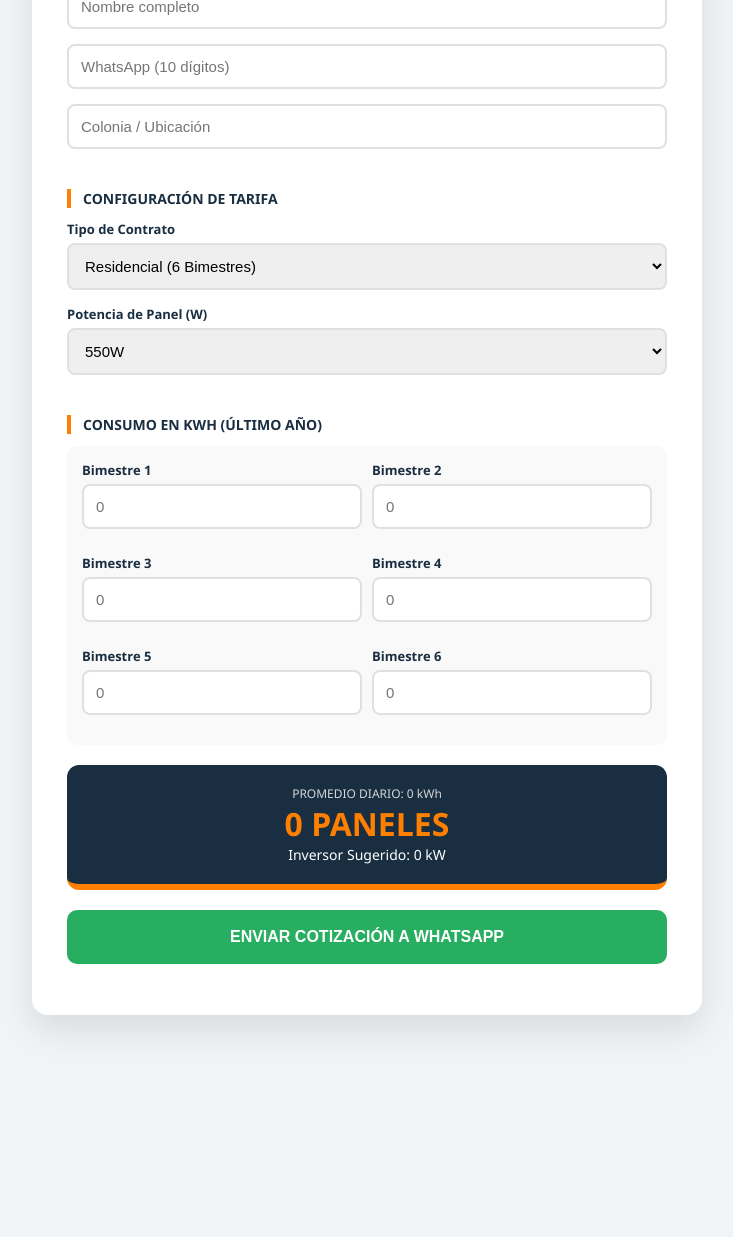
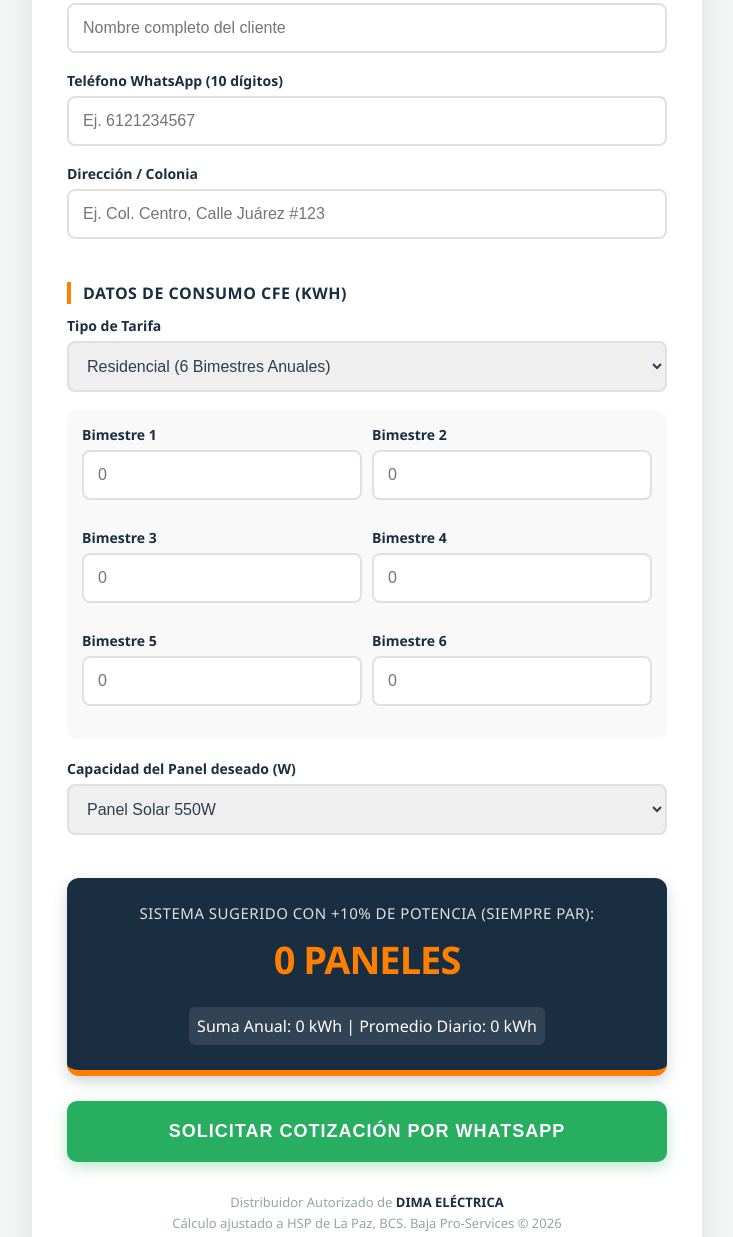
Before and after one commit to BajaProServices/DIMA_elecrtica_calculadora_de_consumo_electrico, a plain HTML site: page index.html in a window 1280 px wide. Shown: the part 750-1987 px from the top of the page, without its empty margins (273-1006 px from the left). Before the commit the page ends 1815 px from the top, so only its background shows below. Drawn offline with Linux system fonts and the light colour scheme.

Commit message:
Update index.html

```diff
--- a/index.html
+++ b/index.html
@@ -5,38 +5,43 @@
     <meta name="viewport" content="width=device-width, initial-scale=1.0">
     <title>Cotizador Solar Profesional | BAJA PRO-SERVICES</title>
     <style>
+        /* PALETA DE COLORES PROFESIONAL AJUSTADA A LA IMAGEN */
         :root {
-            --primary-blue: #1a2e41;
-            --accent-orange: #ff7f00;
+            --primary-blue: #1a2e41; /* Azul marino profundo del texto "DIMA" */
+            --accent-orange: #ff7f00; /* Naranja vibrante del logo esférico */
+            --bg-light: #f4f7f6;
             --text-dark: #2c3e50;
             --success-green: #27ae60;
         }
 
         body {
-            font-family: 'Segoe UI', sans-serif;
-            background-color: #f0f4f7;
+            font-family: 'Segoe UI', Tahoma, Geneva, Verdana, sans-serif;
+            background-color: var(--bg-light);
             margin: 0;
             padding: 0;
             color: var(--text-dark);
         }
 
+        /* Estilos para el Hero Image */
         .hero-container {
             width: 100%;
             max-width: 800px;
             margin: 0 auto;
-            line-height: 0;
+            line-height: 0; /* Elimina espacio extra debajo de la imagen */
+            position: relative;
         }
 
         .hero-image {
             width: 100%;
             height: auto;
-            border-bottom: 3px solid var(--primary-blue);
+            /* Borde inferior profesional en azul marino */
+            border-bottom: 4px solid var(--primary-blue);
             box-shadow: 0 4px 15px rgba(0,0,0,0.15);
         }
 
         .container {
             max-width: 600px;
-            margin: -30px auto 50px;
+            margin: -30px auto 50px; /* Sube un poco para un efecto overlay moderno */
             background: white;
             padding: 35px;
             border-radius: 16px;
@@ -45,30 +50,65 @@
             z-index: 10;
         }
 
-        header { text-align: center; margin-bottom: 30px; }
-        header h1 { color: var(--primary-blue); margin: 0; font-size: 26px; }
+        header {
+            text-align: center;
+            margin-bottom: 30px;
+            padding-bottom: 15px;
+            border-bottom: 1px solid #eee;
+        }
+
+        header h1 {
+            margin: 0;
+            color: var(--primary-blue); /* Texto en azul marino */
+            font-size: 28px;
+            font-weight: 800;
+            letter-spacing: -0.5px;
+        }
+        header p {
+            margin: 8px 0 0;
+            font-size: 13px;
+            color: #7f8c8d;
+            text-transform: uppercase;
+            letter-spacing: 1.5px;
+            font-weight: 600;
+        }
 
         .section-title {
             font-weight: 700;
             margin: 25px 0 12px;
             display: block;
-            border-left: 4px solid var(--accent-orange);
+            border-left: 4px solid var(--accent-orange); /* Acento en naranja */
             padding-left: 12px;
             color: var(--primary-blue);
+            font-size: 16px;
             text-transform: uppercase;
-            font-size: 14px;
+            letter-spacing: 0.5px;
         }
 
-        label { display: block; margin-bottom: 5px; font-size: 13px; font-weight: 600; color: var(--primary-blue); }
+        label {
+            display: block;
+            margin-bottom: 6px;
+            font-size: 14px;
+            font-weight: 600;
+            color: var(--primary-blue);
+        }
 
         input, select {
             width: 100%;
-            padding: 12px;
-            margin-bottom: 15px;
+            padding: 14px;
+            margin-bottom: 18px;
             border: 2px solid #e0e0e0;
             border-radius: 8px;
             box-sizing: border-box;
-            font-size: 15px;
+            font-size: 16px;
+            transition: border-color 0.3s, box-shadow 0.3s;
+            color: var(--text-dark);
+        }
+
+        input:focus, select:focus {
+            border-color: var(--primary-blue);
+            outline: none;
+            box-shadow: 0 0 0 3px rgba(26, 46, 65, 0.1);
         }
 
         /* Grid para meses/bimestres */
@@ -85,169 +125,290 @@
         .result-box {
             background: var(--primary-blue);
             color: white;
-            padding: 20px;
+            padding: 25px;
             border-radius: 12px;
             text-align: center;
+            margin-top: 25px;
             border-bottom: 6px solid var(--accent-orange);
+            box-shadow: 0 6px 15px rgba(26, 46, 65, 0.2);
         }
 
-        .result-value { font-size: 32px; font-weight: 800; color: var(--accent-orange); }
+        .result-box-label {
+            font-size: 15px;
+            opacity: 0.85;
+            font-weight: 500;
+            letter-spacing: 0.5px;
+        }
+
+        .result-value {
+            font-size: 38px;
+            font-weight: 800;
+            color: var(--accent-orange);
+            margin: 10px 0;
+            letter-spacing: -1px;
+        }
+
+        .result-panels {
+            margin-top: 12px;
+            font-size: 16px;
+            font-weight: 500;
+            background: rgba(255,255,255,0.1);
+            padding: 8px;
+            border-radius: 6px;
+            display: inline-block;
+        }
 
         button {
             width: 100%;
             background-color: var(--success-green);
             color: white;
-            padding: 18px;
+            padding: 20px;
             border: none;
             border-radius: 10px;
-            font-size: 16px;
+            font-size: 18px;
             font-weight: 700;
             cursor: pointer;
-            margin-top: 20px;
+            transition: all 0.3s;
+            margin-top: 25px;
+            display: flex;
+            align-items: center;
+            justify-content: center;
+            gap: 12px;
+            text-transform: uppercase;
+            letter-spacing: 1px;
+            box-shadow: 0 5px 15px rgba(39, 174, 96, 0.3);
         }
 
-        .hidden { display: none; }
+        button:hover {
+            background-color: #219150;
+            transform: translateY(-3px);
+            box-shadow: 0 8px 20px rgba(39, 174, 96, 0.4);
+        }
 
-        @media (max-width: 500px) {
-            .inputs-grid { grid-template-columns: 1fr; }
+        button:active {
+            transform: translateY(-1px);
+        }
+
+        .footer-info {
+            text-align: center;
+            font-size: 13px;
+            margin-top: 30px;
+            color: #95a5a6;
+            line-height: 1.6;
+        }
+
+        /* Clase para ocultar elementos */
+        .hidden {
+            display: none;
+        }
+
+        /* Responsive */
+        @media (max-width: 520px) {
+            .inputs-grid { grid-template-columns: 1fr; gap: 0; }
+            .container { margin-top: -15px; width: 92%; padding: 25px; border-radius: 12px; }
+            header h1 { font-size: 22px; }
+            .result-value { font-size: 30px; }
+            button { padding: 16px; font-size: 16px; }
         }
     </style>
 </head>
 <body>
 
 <div class="hero-container">
-    <img src="https://i.ibb.co/XRTmGzN/DIMA.jpg" alt="DIMA ELECTRICA Hero" class="hero-image">
+    <img src="https://i.ibb.co/XRTmGzN/DIMA-ELECTRICA-HERO.jpg" alt="DIMA ELECTRICA Hero" class="hero-image">
 </div>
 
 <div class="container">
     <header>
         <h1>BAJA PRO-SERVICES</h1>
-        <p style="font-size: 12px; color: gray;">SISTEMAS FOTOVOLTAICOS PROFESIONALES</p>
+        <p>La Paz, Baja California Sur, MX</p>
     </header>
 
     <form id="solarForm">
-        <span class="section-title">Datos del Cliente</span>
-        <input type="text" id="nombre" placeholder="Nombre completo" required>
-        <input type="tel" id="telefono" placeholder="WhatsApp (10 dígitos)" required>
-        <input type="text" id="direccion" placeholder="Colonia / Ubicación" required>
+        <span class="section-title">Información del Cliente</span>
+        <input type="text" id="nombre" placeholder="Nombre completo del cliente" required>
 
-        <span class="section-title">Configuración de Tarifa</span>
-        <label>Tipo de Contrato</label>
-        <select id="tipoTarifa" onchange="toggleInputs()">
-            <option value="bimestral">Residencial (6 Bimestres)</option>
-            <option value="mensual">Comercial (12 Meses)</option>
+        <label>Teléfono WhatsApp (10 dígitos)</label>
+        <input type="tel" id="telefono" placeholder="Ej. 6121234567" pattern="[0-9]{10}" required>
+
+        <label>Dirección / Colonia</label>
+        <input type="text" id="direccion" placeholder="Ej. Col. Centro, Calle Juárez #123" required>
+
+        <span class="section-title">Datos de Consumo CFE (kWh)</span>
+
+        <label>Tipo de Tarifa</label>
+        <select id="tipoTarifa" onchange="alternarInputsConsumo()">
+            <option value="bimestral">Residencial (6 Bimestres Anuales)</option>
+            <option value="mensual">Comercial (12 Meses Anuales)</option>
         </select>
 
-        <label>Potencia de Panel (W)</label>
-        <select id="potenciaPanel" onchange="calcular()">
-            <option value="550">550W</option>
-            <option value="620">620W</option>
-            <option value="650">650W</option>
-            <option value="720">720W</option>
+        <div id="apartadosBimestrales" class="inputs-grid">
+            <div><label>Bimestre 1</label><input type="number" class="consumo-bimestre" placeholder="0"></div>
+            <div><label>Bimestre 2</label><input type="number" class="consumo-bimestre" placeholder="0"></div>
+            <div><label>Bimestre 3</label><input type="number" class="consumo-bimestre" placeholder="0"></div>
+            <div><label>Bimestre 4</label><input type="number" class="consumo-bimestre" placeholder="0"></div>
+            <div><label>Bimestre 5</label><input type="number" class="consumo-bimestre" placeholder="0"></div>
+            <div><label>Bimestre 6</label><input type="number" class="consumo-bimestre" placeholder="0"></div>
+        </div>
+
+        <div id="apartadosMensuales" class="inputs-grid hidden">
+            <div><label>Enero</label><input type="number" class="consumo-mes" placeholder="0"></div>
+            <div><label>Febrero</label><input type="number" class="consumo-mes" placeholder="0"></div>
+            <div><label>Marzo</label><input type="number" class="consumo-mes" placeholder="0"></div>
+            <div><label>Abril</label><input type="number" class="consumo-mes" placeholder="0"></div>
+            <div><label>Mayo</label><input type="number" class="consumo-mes" placeholder="0"></div>
+            <div><label>Junio</label><input type="number" class="consumo-mes" placeholder="0"></div>
+            <div><label>Julio</label><input type="number" class="consumo-mes" placeholder="0"></div>
+            <div><label>Agosto</label><input type="number" class="consumo-mes" placeholder="0"></div>
+            <div><label>Septiembre</label><input type="number" class="consumo-mes" placeholder="0"></div>
+            <div><label>Octubre</label><input type="number" class="consumo-mes" placeholder="0"></div>
+            <div><label>Noviembre</label><input type="number" class="consumo-mes" placeholder="0"></div>
+            <div><label>Diciembre</label><input type="number" class="consumo-mes" placeholder="0"></div>
+        </div>
+
+        <label>Capacidad del Panel deseado (W)</label>
+        <select id="potenciaPanel" onchange="calcularSistemaSolar()">
+            <option value="550">Panel Solar 550W</option>
+            <option value="620">Panel Solar 620W</option>
+            <option value="650">Panel Solar 650W</option>
+            <option value="720">Panel Solar 720W</option>
         </select>
 
-        <span class="section-title">Consumo en kWh (Último Año)</span>
-
-        <div id="gridBimestral" class="inputs-grid">
-            <div><label>Bimestre 1</label><input type="number" class="consumo-in" placeholder="0"></div>
-            <div><label>Bimestre 2</label><input type="number" class="consumo-in" placeholder="0"></div>
-            <div><label>Bimestre 3</label><input type="number" class="consumo-in" placeholder="0"></div>
-            <div><label>Bimestre 4</label><input type="number" class="consumo-in" placeholder="0"></div>
-            <div><label>Bimestre 5</label><input type="number" class="consumo-in" placeholder="0"></div>
-            <div><label>Bimestre 6</label><input type="number" class="consumo-in" placeholder="0"></div>
+        <div class="result-box">
+            <div class="result-box-label">SISTEMA SUGERIDO CON +10% DE POTENCIA (SIEMPRE PAR):</div>
+            <div class="result-value"><span id="panelCount">0</span> PANELES</div>
+            <div class="result-panels">
+                Suma Anual: <span id="kwhAnualTotal">0 kWh</span> | Promedio Diario: <span id="promedioDiarioKwh">0 kWh</span>
+            </div>
         </div>
 
-        <div id="gridMensual" class="inputs-grid hidden">
-            <div><label>Ene</label><input type="number" class="consumo-in-m" placeholder="0"></div>
-            <div><label>Feb</label><input type="number" class="consumo-in-m" placeholder="0"></div>
-            <div><label>Mar</label><input type="number" class="consumo-in-m" placeholder="0"></div>
-            <div><label>Abr</label><input type="number" class="consumo-in-m" placeholder="0"></div>
-            <div><label>May</label><input type="number" class="consumo-in-m" placeholder="0"></div>
-            <div><label>Jun</label><input type="number" class="consumo-in-m" placeholder="0"></div>
-            <div><label>Jul</label><input type="number" class="consumo-in-m" placeholder="0"></div>
-            <div><label>Ago</label><input type="number" class="consumo-in-m" placeholder="0"></div>
-            <div><label>Sep</label><input type="number" class="consumo-in-m" placeholder="0"></div>
-            <div><label>Oct</label><input type="number" class="consumo-in-m" placeholder="0"></div>
-            <div><label>Nov</label><input type="number" class="consumo-in-m" placeholder="0"></div>
-            <div><label>Dic</label><input type="number" class="consumo-in-m" placeholder="0"></div>
-        </div>
+        <button type="button" onclick="enviarWhatsAppCotizacion()">
+            SOLICITAR COTIZACIÓN POR WHATSAPP
+        </button>
+    </form>
 
-        <div class="result-box">
-            <div style="font-size: 12px; opacity: 0.8;">PROMEDIO DIARIO: <span id="promedioDiario">0</span> kWh</div>
-            <div class="result-value"><span id="panelCount">0</span> PANELES</div>
-            <div style="font-size: 14px;">Inversor Sugerido: <span id="inverterSize">0</span> kW</div>
-        </div>
-
-        <button type="button" onclick="enviarWhatsApp()">ENVIAR COTIZACIÓN A WHATSAPP</button>
-    </form>
+    <div class="footer-info">
+        Distribuidor Autorizado de <strong style="color:var(--primary-blue)">DIMA ELÉCTRICA</strong><br>
+        Cálculo ajustado a HSP de La Paz, BCS. Baja Pro-Services © 2026
+    </div>
 </div>
 
 <script>
-    function toggleInputs() {
-        const tipo = document.getElementById('tipoTarifa').value;
-        document.getElementById('gridBimestral').classList.toggle('hidden', tipo !== 'bimestral');
-        document.getElementById('gridMensual').classList.toggle('hidden', tipo !== 'mensual');
-        calcular();
+    // Función para mostrar/ocultar apartados mensuales o bimestrales
+    function alternarInputsConsumo() {
+        const tipoTarifa = document.getElementById('tipoTarifa').value;
+        const divBimestrales = document.getElementById('apartadosBimestrales');
+        const divMensuales = document.getElementById('apartadosMensuales');
+
+        if (tipoTarifa === 'bimestral') {
+            divBimestrales.classList.remove('hidden');
+            divMensuales.classList.add('hidden');
+        } else {
+            divBimestrales.classList.add('hidden');
+            divMensuales.classList.remove('hidden');
+        }
+        calcularSistemaSolar(); // Recalcular al cambiar de tarifa
     }
 
-    function calcular() {
-        const tipo = document.getElementById('tipoTarifa').value;
+    // Función principal de cálculo solar
+    function calcularSistemaSolar() {
+        const tipoTarifa = document.getElementById('tipoTarifa').value;
         const panelW = parseFloat(document.getElementById('potenciaPanel').value);
-        let inputs = (tipo === 'bimestral') ?
-            document.querySelectorAll('.consumo-in') :
-            document.querySelectorAll('.consumo-in-m');
+        let sumaAnual = 0;
 
-        let sumaAnual = 0;
-        inputs.forEach(i => sumaAnual += (parseFloat(i.value) || 0));
+        // Determinar qué inputs sumar
+        let inputs;
+        if (tipoTarifa === 'bimestral') {
+            inputs = document.querySelectorAll('.consumo-bimestre');
+        } else {
+            inputs = document.querySelectorAll('.consumo-mes');
+        }
 
-        if (sumaAnual === 0) return;
+        // Sumar todos los kWh ingresados
+        inputs.forEach(input => {
+            sumaAnual += parseFloat(input.value) || 0;
+        });
 
-        // Promedio diario (365 días)
-        let kwhDiario = sumaAnual / 365;
-        document.getElementById('promedioDiario').innerText = kwhDiario.toFixed(2);
+        // Actualizar UI con suma total
+        document.getElementById('kwhAnualTotal').innerText = sumaAnual.toLocaleString('es-MX') + " kWh";
 
-        // Cálculo: (kWh_diario * 1000) / (W_panel * HSP_LaPaz 5.5 * Eficiencia 0.8)
-        let numPanelesBase = (kwhDiario * 1000) / (panelW * 5.5 * 0.8);
+        if (sumaAnual === 0) {
+            document.getElementById('promedioDiarioKwh').innerText = "0 kWh";
+            document.getElementById('panelCount').innerText = "0";
+            return;
+        }
 
-        // +10% de margen
-        let numPanelesConExtra = numPanelesBase * 1.10;
+        // Promedio diario (asumiendo 365 días)
+        const kwhDiarioPromedio = sumaAnual / 365;
+        document.getElementById('promedioDiarioKwh').innerText = kwhDiarioPromedio.toFixed(2) + " kWh";
 
-        // Redondeo a PARES superior
-        let finalPaneles = Math.ceil(numPanelesConExtra);
-        if (finalPaneles % 2 !== 0) finalPaneles++;
+        // Parámetros técnicos para La Paz, BCS:
+        // 1. HSP promedio de 5.5.
+        // 2. Factor de pérdida de eficiencia (HSP * Factor Eficiencia 0.8)
 
-        // Inversor (Potencia instalada * 0.9 para dimensionamiento real)
-        let potenciaKW = (finalPaneles * panelW) / 1000;
-        let invSug = (potenciaKW * 0.9).toFixed(1);
+        // Cálculo de paneles base (HSP 5.5 * Factor Pérdida 0.8)
+        let numPanelesBase = (kwhDiarioPromedio * 1000) / (panelW * 5.5 * 0.80);
 
-        document.getElementById('panelCount').innerText = finalPaneles;
-        document.getElementById('inverterSize').innerText = invSug;
+        // APLICAR MARGEN EXTRA DEL +10% DE POTENCIA
+        let numPanelesConMargen = numPanelesBase * 1.10;
+
+        // REDONDEO A LA SIGUIENTE CANTIDAD PAR SUPERIOR
+        // 1. Math.ceil para redondear al siguiente entero (ej. 3.1 -> 4, 3.9 -> 4)
+        let totalPanelesFinal = Math.ceil(numPanelesConMargen);
+        // 2. Si es impar, sumamos 1 para que sea par
+        if (totalPanelesFinal % 2 !== 0) {
+            totalPanelesFinal++;
+        }
+
+        // Actualizar UI con el resultado final
+        document.getElementById('panelCount').innerText = (sumaAnual > 0) ? totalPanelesFinal : 0;
     }
 
-    // Escuchar cambios en todos los inputs
-    document.querySelectorAll('input').forEach(el => {
-        el.addEventListener('input', calcular);
+    // Escuchar cambios en todos los inputs de consumo para recalcular en tiempo real
+    document.querySelectorAll('.consumo-bimestre, .consumo-mes, #tipoTarifa, #potenciaPanel').forEach(el => {
+        el.addEventListener('input', calcularSistemaSolar);
     });
 
-    function enviarWhatsApp() {
+    // Función para enviar mensaje de WhatsApp
+    function enviarWhatsAppCotizacion() {
         const nombre = document.getElementById('nombre').value;
+        const tel = document.getElementById('telefono').value;
+        const dir = document.getElementById('direccion').value;
         const paneles = document.getElementById('panelCount').innerText;
-        const inversor = document.getElementById('inverterSize').innerText;
         const pW = document.getElementById('potenciaPanel').value;
-        const tipo = document.getElementById('tipoTarifa').value;
+        const tipo = document.getElementById('tipoTarifa').options[document.getElementById('tipoTarifa').selectedIndex].text;
+        const promedio = document.getElementById('promedioDiarioKwh').innerText;
 
-        if(!nombre || paneles == "0") { alert("Por favor ingresa datos de consumo."); return; }
+        // Validación básica
+        if(!nombre || !paneles || !tel || !dir || paneles === "0") {
+            alert("Por favor completa los datos del cliente e ingresa el consumo de kWh.");
+            return;
+        }
 
-        const msg = `*SOLICITUD DE COTIZACIÓN - BAJA PRO-SERVICES*%0A` +
-                    `👤 *Cliente:* ${nombre}%0A` +
-                    `📋 *Contrato:* ${tipo.toUpperCase()}%0A` +
-                    `☀️ *Sistema:* ${paneles} paneles de ${pW}W%0A` +
-                    `🔌 *Inversor:* ${inversor} kW sugerido%0A` +
-                    `----------------------------%0A` +
-                    `_Cálculo basado en promedio anual +10% de reserva._`;
+        const telLimpio = tel.replace(/\D/g,'');
+        if(telLimpio.length !== 10) {
+            alert("El número de teléfono WhatsApp debe tener 10 dígitos.");
+            return;
+        }
 
-        window.open(`https://wa.me/526122198325?text=${msg}`, '_blank');
+        const mensaje = `*NUEVA SOLICITUD DE COTIZACIÓN*%0A` +
+                        `------------------------------------%0A` +
+                        `👤 *Cliente:* ${nombre}%0A` +
+                        `📞 *Teléfono:* ${telLimpio}%0A` +
+                        `📍 *Ubicación:* ${dir}%0A` +
+                        `------------------------------------%0A` +
+                        `📊 *Tarifa CFE:* ${tipo}%0A` +
+                        `🔌 *Promedio Diario:* ${promedio}%0A` +
+                        `☀️ *Sistema Sugerido:* *${paneles}* paneles de ${pW}W%0A` +
+                        `_*(Resultado incluye +10% de potencia y redondeo par.)_%0A` +
+                        `------------------------------------%0A` +
+                        `Calculadora Baja Pro-Services`;
+
+        window.open(`https://wa.me/526122198325?text=${mensaje}`, '_blank');
     }
+
+    // Inicialización al cargar
+    calcularSistemaSolar();
 </script>
 
 </body>
```
